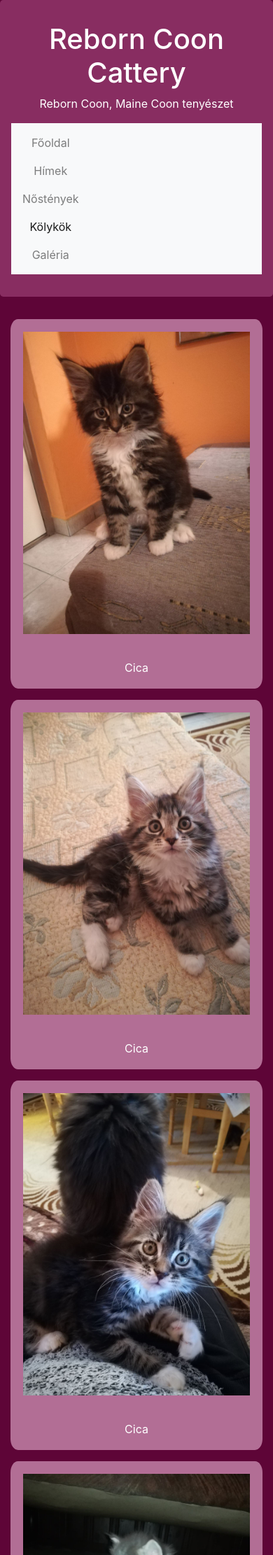
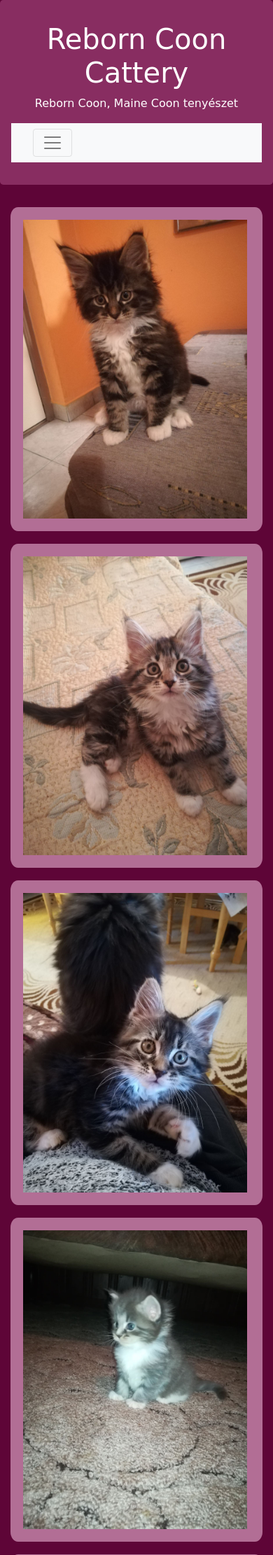
Before and after one commit to Bencece/catWeb, a PHP site: page /kolykok.php in a window 390 px wide. Shown: the top 2222 px of the page at 70% size. Run offline with PHP 8.4, Linux system fonts and the light colour scheme.

Commit message:
add phone menu

```diff
--- a/galeria.php
+++ b/galeria.php
@@ -47,5 +47,7 @@
 <script>
   var btn = document.getElementById('5');
   btn.className += " active";
+  var btn1 = document.getElementById('55');
+  btn1.className += " active";
 </script>
 </html>
--- a/himek.php
+++ b/himek.php
@@ -51,6 +51,8 @@
 <script>
   var btn = document.getElementById('2');
   btn.className += " active";
+  var btn1 = document.getElementById('22');
+  btn1.className += " active";
 </script>
 
 </html>
--- a/kolykok.php
+++ b/kolykok.php
@@ -24,79 +24,66 @@
       <div class="col-sm-4">
         <div class="doboz">
           <img class="img-fluid" src="img/kolykok/1.jpg" alt="Cat1">
-          <p class="text-center" id="cica_sz">Cica</p>
         </div>
       </div>
       <div class="col-sm-4">
         <div class="doboz">
           <img class="img-fluid" src="img/kolykok/2.jpg" alt="Cat2">
-          <p class="text-center" id="cica_sz">Cica</p>
         </div>
       </div>
       <div class="col-sm-4">
         <div class="doboz">
           <img class="img-fluid" src="img/kolykok/3.jpg" alt="Cat3">
-          <p class="text-center" id="cica_sz">Cica</p>
         </div>
       </div>
       <div class="col-sm-4">
         <div class="doboz">
           <img class="img-fluid" src="img/kolykok/4.jpg" alt="Cat4">
-          <p class="text-center" id="cica_sz">Cica</p>
         </div>
       </div>
       <div class="col-sm-4">
         <div class="doboz">
           <img class="img-fluid" src="img/kolykok/5.jpg" alt="Cat5">
-          <p class="text-center" id="cica_sz">Cica</p>
         </div>
       </div>
       <div class="col-sm-4">
         <div class="doboz">
           <img class="img-fluid" src="img/kolykok/6.jpg" alt="Cat6">
-          <p class="text-center" id="cica_sz">Cica</p>
         </div>
       </div>
       <div class="col-sm-4">
         <div class="doboz">
           <img class="img-fluid" src="img/kolykok/7.jpg" alt="Cat7">
-          <p class="text-center" id="cica_sz">Cica</p>
         </div>
       </div>
       <div class="col-sm-4">
         <div class="doboz">
           <img class="img-fluid" src="img/kolykok/8.jpg" alt="Cat8">
-          <p class="text-center" id="cica_sz">Cica</p>
         </div>
       </div>
       <div class="col-sm-4">
         <div class="doboz">
           <img class="img-fluid" src="img/kolykok/9.jpg" alt="Cat9">
-          <p class="text-center" id="cica_sz">Cica</p>
         </div>
       </div>
       <div class="col-sm-4">
         <div class="doboz">
           <img class="img-fluid" src="img/kolykok/10.jpg" alt="Cat10">
-          <p class="text-center" id="cica_sz">Cica</p>
         </div>
       </div>
       <div class="col-sm-4">
         <div class="doboz">
           <img class="img-fluid" src="img/kolykok/11.jpg" alt="Cat11">
-          <p class="text-center" id="cica_sz">Cica</p>
         </div>
       </div>
       <div class="col-sm-4">
         <div class="doboz">
           <img class="img-fluid" src="img/kolykok/12.jpg" alt="Cat12">
-          <p class="text-center" id="cica_sz">Cica</p>
         </div>
       </div>
       <div class="col-sm-4">
         <div class="doboz">
           <img class="img-fluid" src="img/kolykok/13.jpg" alt="Cat13">
-          <p class="text-center" id="cica_sz">Cica</p>
         </div>
       </div>
     </div>
@@ -105,5 +92,7 @@
 <script>
   var btn = document.getElementById('4');
   btn.className += " active";
+  var btn1 = document.getElementById('44');
+  btn1.className += " active";
 </script>
 </html>
--- a/menu.php
+++ b/menu.php
@@ -1,4 +1,7 @@
-<nav class="navbar navbar-expand-sm bg-light navbar-light">
+<script src="https://code.jquery.com/jquery-3.3.1.slim.min.js"></script>
+<script src="https://cdnjs.cloudflare.com/ajax/libs/popper.js/1.14.7/umd/popper.min.js"></script>
+<script src="https://stackpath.bootstrapcdn.com/bootstrap/4.3.1/js/bootstrap.min.js"></script>
+<nav class="navbar navbar-expand-sm bg-light navbar-light d-none d-sm-block">
   <ul class="navbar-nav">
     <li id="1" class="nav-item">
       <a class="nav-link" href="index.php">Főoldal</a>
@@ -17,3 +20,32 @@
     </li>
   </ul>
 </nav>
+
+<nav class="navbar navbar-inverse bg-light navbar-light d-block d-sm-none">
+  <div class="container-fluid">
+    <div class="navbar-header">
+      <button class="navbar-toggler" type="button" data-toggle="collapse" data-target="#myNavbar">
+        <span class="navbar-toggler-icon"></span>
+      </button>
+    </div>
+    <div class="collapse navbar-collapse" id="myNavbar">
+      <ul class="nav navbar-nav">
+        <li id="11" class="nav-item">
+          <a class="nav-link" href="index.php">Főoldal</a>
+        </li>
+        <li id="22" class="nav-item">
+          <a class="nav-link" href="himek.php">Hímek</a>
+        </li>
+        <li id="33" class="nav-item">
+          <a class="nav-link" href="nostenyek.php">Nőstények</a>
+        </li>
+        <li id="44" class="nav-item">
+          <a class="nav-link" href="kolykok.php">Kölykök</a>
+        </li>
+        <li id="55" class="nav-item">
+          <a class="nav-link" href="galeria.php">Galéria</a>
+        </li>
+      </ul>
+    </div>
+  </div>
+</nav>
--- a/nostenyek.php
+++ b/nostenyek.php
@@ -63,5 +63,7 @@
 <script>
   var btn = document.getElementById('3');
   btn.className += " active";
+  var btn1 = document.getElementById('33');
+  btn1.className += " active";
 </script>
 </html>
--- a/style.css
+++ b/style.css
@@ -1,6 +1,7 @@
 body{
     background-color: #5E0537;
     color: #D8C3CF;
+    font-family: 'Lobster', cursive;
 }
 .jumbotron{
     background-color: #882D61;
@@ -14,11 +15,17 @@ body{
 .doboz{
     background-color: #B26E95;
     border-radius: 3% 3% 3% 3%;
+    margin-bottom: 5%;
 }
 .doboz img{
     padding: 5% 5% 5% 5%;
+    margin: auto;
+    width: 99%;
 }
 #cica_sz{
     color: white;
-    padding: 5% 5% 5% 5%;
+    padding-bottom: 5%;
 }
+#foKep{
+    margin-bottom: 5%;
+}
```
Also changed, not shown: index.php (+6 -5 lines), img/front/3.jpg.
